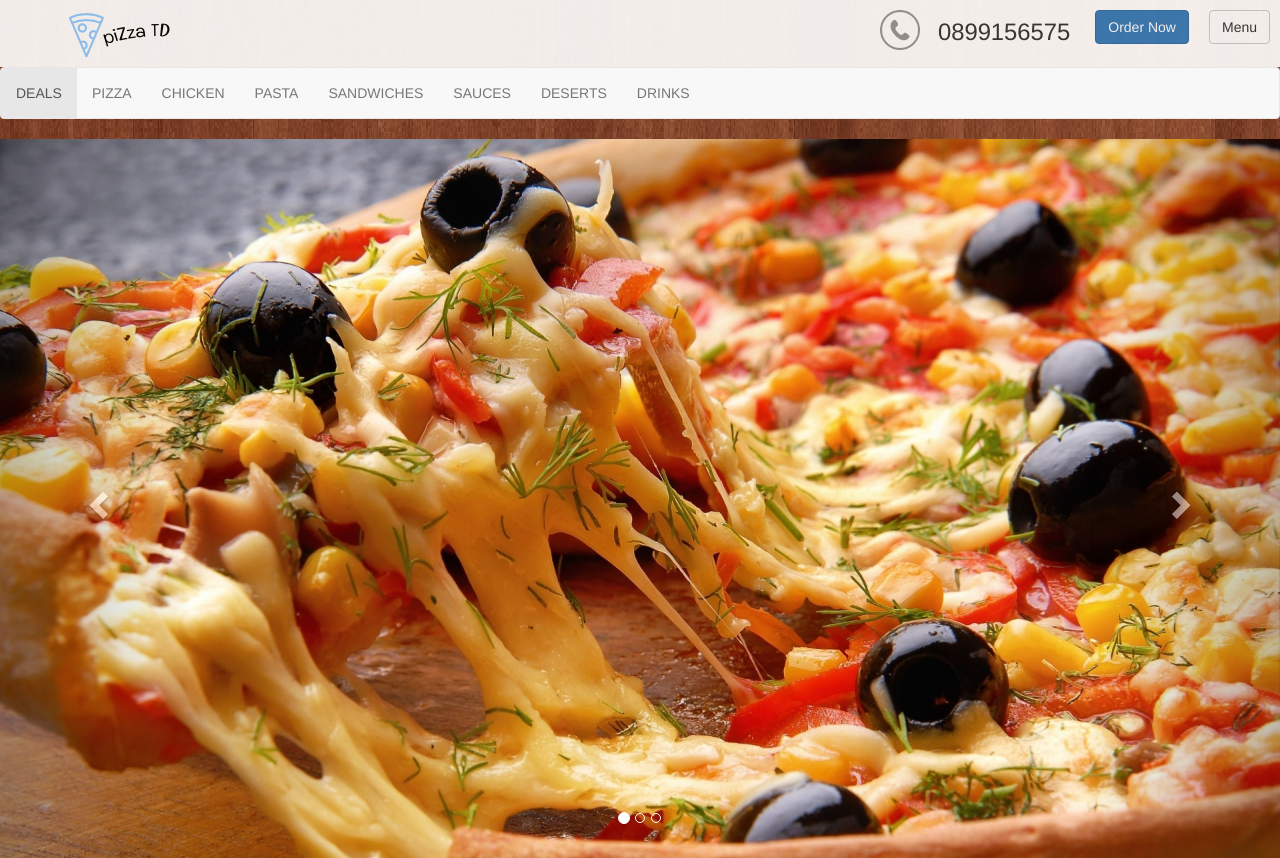
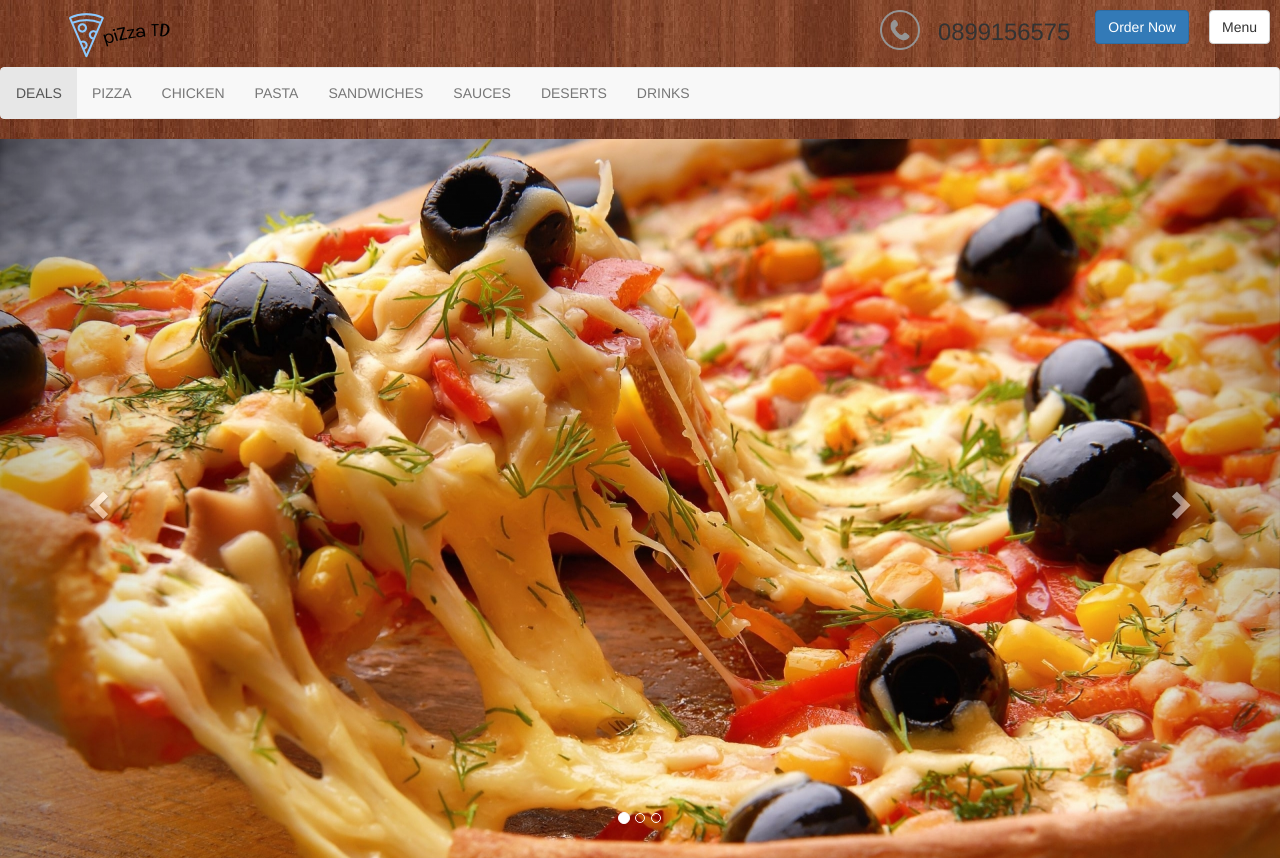
Before and after one commit to melinil/ittalents, a PHP site: page / in a window 1280 px wide. Shown: the top 858 px of the page. Run offline with PHP 8.4, Linux system fonts and the light colour scheme; some libraries are stand-ins or nearby versions; grey boxes are pictures that could not be loaded.

Commit message:
half-way homepage

```diff
--- a/project/assets/css/style.css
+++ b/project/assets/css/style.css
@@ -1,28 +1,26 @@
 
     body{
         background-image: url("../images/background.jpg");
+        margin-left: 1px;
     }
 
     #header_content{
-        background-color: white;
+        background-color: transparent;
         height: 67px;
         z-index: 100;
         position: fixed;
         width: 100%;
-        opacity: 0.90;
+
     }
     div span {
         float: right;
         margin: 15px;
         font-size: 1.7em;
     }
+
     div button{
         float: right;
          margin: 10px;
-    }
-
-    .navbar navbar-default{
-
     }
 
     #logo{
@@ -47,6 +45,6 @@
         margin: 10px;
     }
 
-#spaceB{
-    height: 67px;
-}
+    #spaceB{
+        height: 67px;
+    }
--- a/project/assets/javascript/script.js
+++ b/project/assets/javascript/script.js
@@ -1,10 +1,10 @@
-$(document).ready(function () {
+$(document).ready(function(){
 
-    $(document).scroll(function () {
-        if ($(window).scrollTop() !== 0) {
-            $("#header").css('background-color', 'white');
-        } else {
-            $("#header").css('background-color', 'blue');
-        }
-    });
+$(document).scroll(function() {
+    if($(window).scrollTop() !== 0) {
+        $("#header_content").css('background-color', 'white');
+    }else{
+        $("#header_content").css('background-color', 'transparent');
+    }
+ });
 });
```
